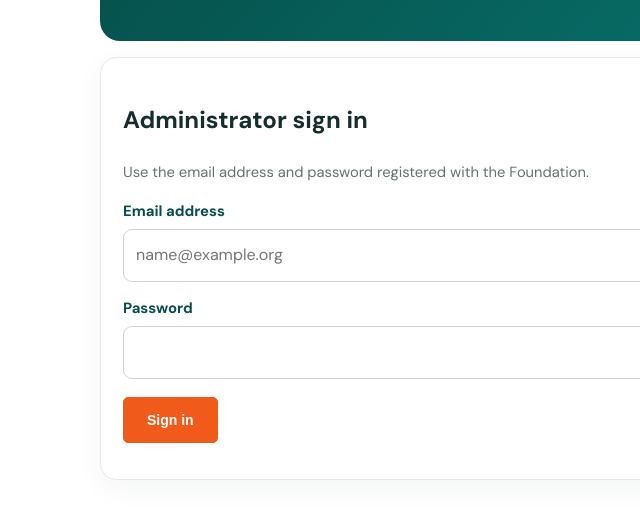
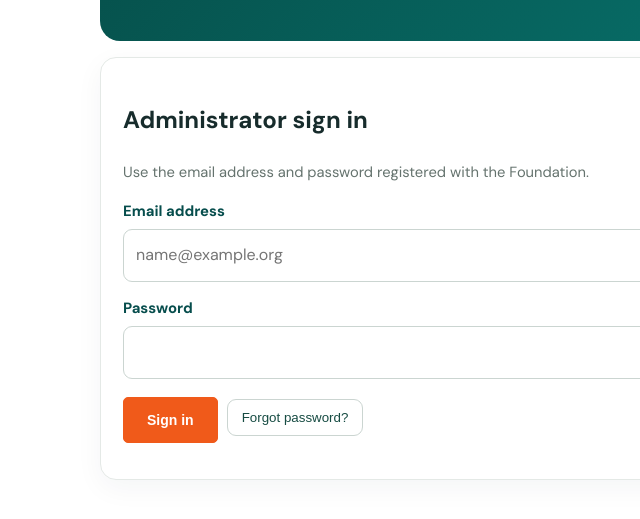
Before and after one commit to GitGgtech/gghhof-website, a plain HTML site: page admin/index.html in a window 1280 px wide. Shown: the part 323-842 px from the top of the page, 0-640 px from the left. Drawn offline with nearby package versions, Linux system fonts and the light colour scheme.

Commit message:
Add forgot password functionality to admin panel

```diff
--- a/admin/index.html
+++ b/admin/index.html
@@ -12,7 +12,7 @@
 <main class="admin-wrap">
 <section class="admin-hero"><p class="eyebrow">SECURE · AUTHORISED ACCESS ONLY</p><h1>Foundation administration</h1><p>Manage approved public information, programmes and outreach content. Financial expenditure remains in the Foundation's separate Lovable application.</p></section>
 <div id="configWarning" class="admin-status error admin-hidden">Supabase is not configured. Check supabase-config.js.</div>
-<section id="loginPanel" class="admin-card"><h2>Administrator sign in</h2><p class="muted">Use the email address and password registered with the Foundation.</p><label for="email">Email address</label><input id="email" type="email" autocomplete="username" placeholder="name@example.org"><label for="password">Password</label><input id="password" type="password" autocomplete="current-password"><div class="admin-actions"><button id="loginBtn" class="button">Sign in</button></div><p id="loginMessage" class="muted" aria-live="polite"></p></section>
+<section id="loginPanel" class="admin-card"><h2>Administrator sign in</h2><p class="muted">Use the email address and password registered with the Foundation.</p><label for="email">Email address</label><input id="email" type="email" autocomplete="username" placeholder="name@example.org"><label for="password">Password</label><input id="password" type="password" autocomplete="current-password"><div class="admin-actions"><button id="loginBtn" class="button">Sign in</button><button id="forgotPasswordBtn" type="button" class="secondary-btn">Forgot password?</button></div><p id="loginMessage" class="muted" aria-live="polite"></p><p id="resetMessage" class="muted" aria-live="polite"></p></section>
 <section id="signupPanel" class="admin-card admin-hidden"><h2>Register with your invitation</h2><p class="muted">Registration is invitation-only. Your access request must also be approved by the Foundation's Super Administrator.</p><label for="signupName">Full name</label><input id="signupName" autocomplete="name"><label for="signupEmail">Invited email address</label><input id="signupEmail" type="email" autocomplete="email"><label for="signupPassword">Create password (at least 8 characters)</label><input id="signupPassword" type="password" minlength="8" autocomplete="new-password"><div class="admin-actions"><button id="signupBtn" class="button">Create account and request access</button><button id="backToLogin" class="secondary-btn" type="button">Back to sign in</button></div><p id="signupMessage" class="muted" aria-live="polite"></p></section>
 <section id="dashboard" class="admin-hidden"><div class="admin-top"><div><p class="eyebrow">GGHHOF MANAGEMENT</p><h2>Administration dashboard</h2><p id="whoami" class="muted"></p></div><button id="logoutBtn" class="secondary-btn">Sign out</button></div><div id="status" class="admin-status" aria-live="polite"></div>
 <div id="adminOnly" class="admin-card admin-hidden"><h3>Administrator access control</h3><p class="muted">Only the Super Administrator can issue invitations and approve or reject requests. New approved accounts receive Editor access, never Super Administrator access.</p><div class="form-grid"><div><label for="inviteEmail">Invitee's email</label><input id="inviteEmail" type="email" placeholder="colleague@example.org"><button id="createInvite" class="button">Create invitation link</button></div><div><label>Invitation link</label><div id="inviteResult" class="copybox muted">No invitation created yet.</div><button id="copyInvite" class="secondary-btn" disabled>Copy invitation link</button></div></div><div class="notice">Share each invitation privately with the named person only. Links expire after 7 days and can be used once.</div><h3 style="margin-top:24px">Pending access requests</h3><div id="requestsList" class="muted">Loading requests…</div></div>
@@ -38,6 +38,7 @@ async function sha256(value){const bytes=new TextEncoder().encode(value);const h
 function randomToken(){const a=new Uint8Array(32);crypto.getRandomValues(a);return [...a].map(x=>x.toString(16).padStart(2,'0')).join('');}
 $('signupBtn').onclick=async()=>{if(!db)return msg('signupMessage','Database is not configured.',true);const name=$('signupName').value.trim(),email=$('signupEmail').value.trim().toLowerCase(),password=$('signupPassword').value;if(!inviteToken)return msg('signupMessage','Registration requires a personal invitation link.',true);if(!name||!email||password.length<8)return msg('signupMessage','Enter your name, invited email and a password of at least 8 characters.',true);const {data:valid,error:ve}=await db.rpc('validate_admin_invitation',{p_email:email,p_token:inviteToken});if(ve||valid!==true)return msg('signupMessage','This invitation is invalid, expired, already used, or does not match this email.',true);const {data,error}=await db.auth.signUp({email,password,options:{data:{full_name:name,admin_invitation_token:inviteToken}}});if(error)return msg('signupMessage',error.message,true);msg('signupMessage',data.session?'Account created. Your access request is awaiting Super Administrator approval.':'Check your email to confirm your account. After confirmation, the Super Administrator must approve your access.');};
 $('loginBtn').onclick=async()=>{if(!db)return msg('loginMessage','Database is not configured.',true);const {error}=await db.auth.signInWithPassword({email:$('email').value.trim(),password:$('password').value});if(error)return msg('loginMessage',error.message,true);await loadDashboard();};
+$('forgotPasswordBtn').onclick=async()=>{if(!db)return msg('resetMessage','Database is not configured.',true);const email=$('email').value.trim().toLowerCase();if(!email||!email.includes('@'))return msg('resetMessage','Enter your registered email address in the email field above first.',true);$('forgotPasswordBtn').disabled=true;const {error}=await db.auth.resetPasswordForEmail(email,{redirectTo:'https://gitggtech.github.io/gghhof-website/admin/reset-password.html'});$('forgotPasswordBtn').disabled=false;if(error)return msg('resetMessage','Could not send the recovery email: '+error.message,true);msg('resetMessage','If this email belongs to an account, a password recovery link has been sent. Check your inbox and spam folder.');};
 $('logoutBtn').onclick=async()=>{await db.auth.signOut();role=null;hide('dashboard');show('loginPanel');};
 async function getRole(){const {data,error}=await db.rpc('get_my_admin_role');if(error)throw error;return data;}
 async function loadDashboard(){const {data:{user}}=await db.auth.getUser();if(!user)return;try{role=await getRole();}catch(e){return msg('loginMessage','Could not verify your role: '+e.message,true);}if(!['admin','editor','viewer'].includes(role)){hide('dashboard');show('loginPanel');return msg('loginMessage','Your account has no approved administrator role. If you have applied, please wait for approval.');}hide('loginPanel');hide('signupPanel');show('dashboard');$('whoami').textContent=user.email+' · '+role.toUpperCase();if(role==='admin'){show('adminOnly');await loadRequests();}else hide('adminOnly');if(role==='viewer'){$('dashboard').querySelectorAll('form input,form select,form textarea,form button,.admin-panel button').forEach(x=>x.disabled=true);}await loadImpact();await Promise.all([loadTeam(),loadProjects(),loadMedia(),loadPartners(),loadNews()]);}
```
